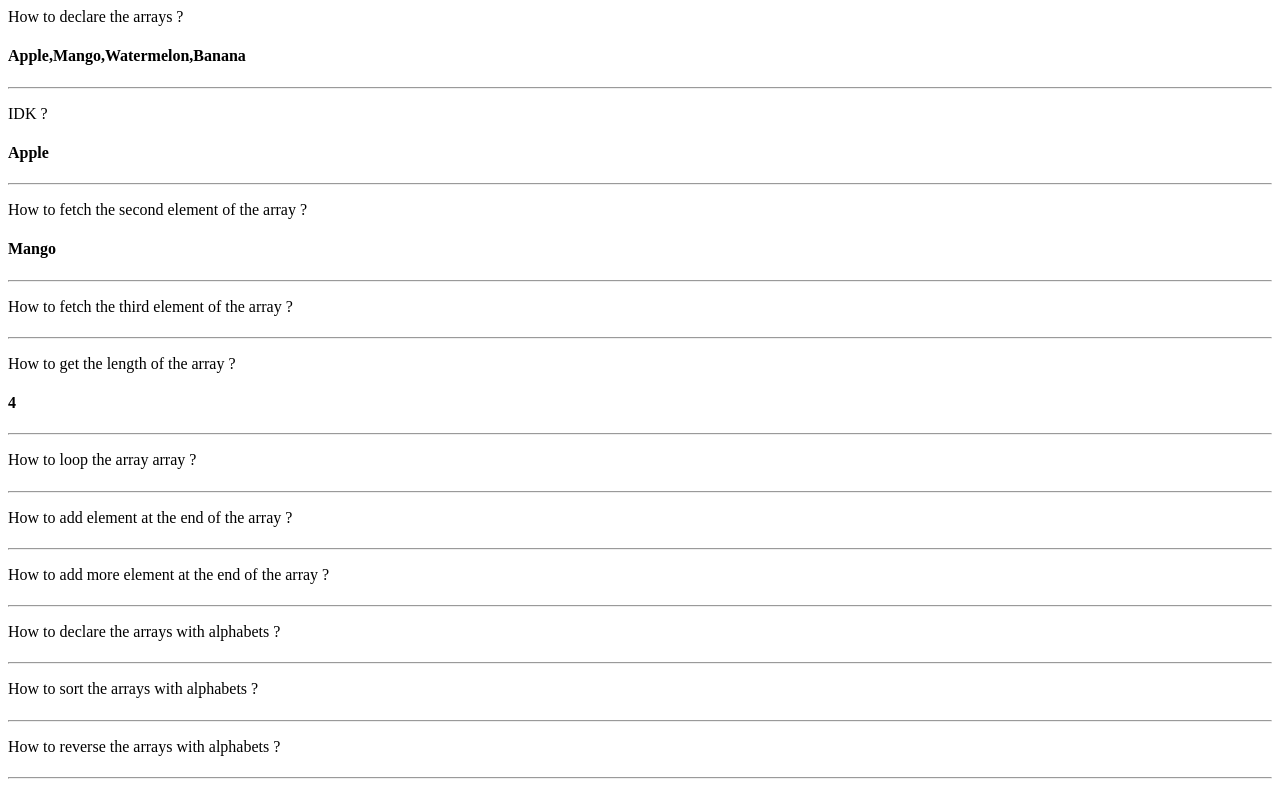
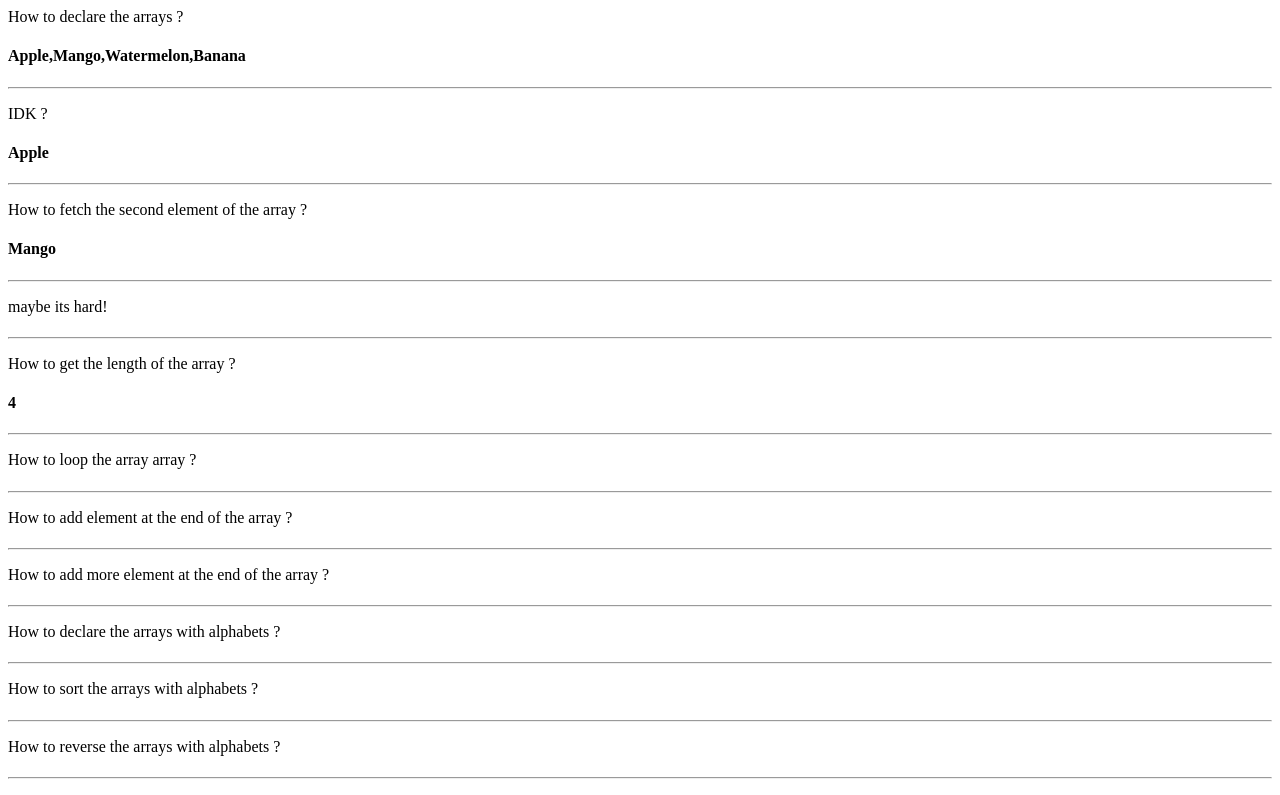
Before and after one commit to agnotion/test, a plain HTML site: page index.html in a window 1280 px wide. Shown: the top 795 px of the page. Drawn offline with Linux system fonts and the light colour scheme.

Commit message:
Update index.html

```diff
--- a/index.html
+++ b/index.html
@@ -23,8 +23,7 @@
     </p>
 <hr>
     <p>
-        How to fetch the third element of the array ?
-        <h4 id="access_third_element">
+maybe its hard!        <h4 id="access_third_element">
         </h4>
     </p>
 <hr>
```
